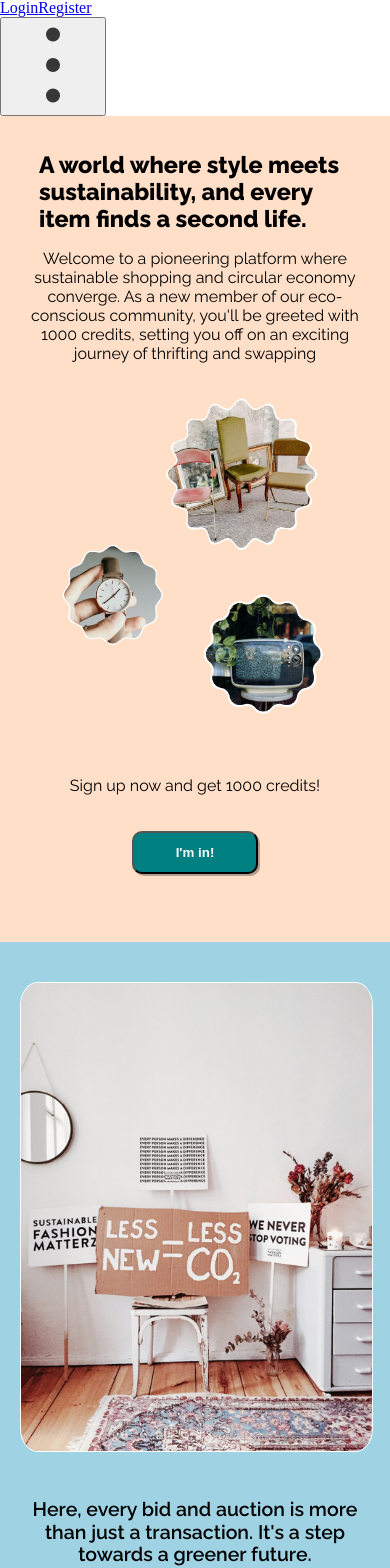
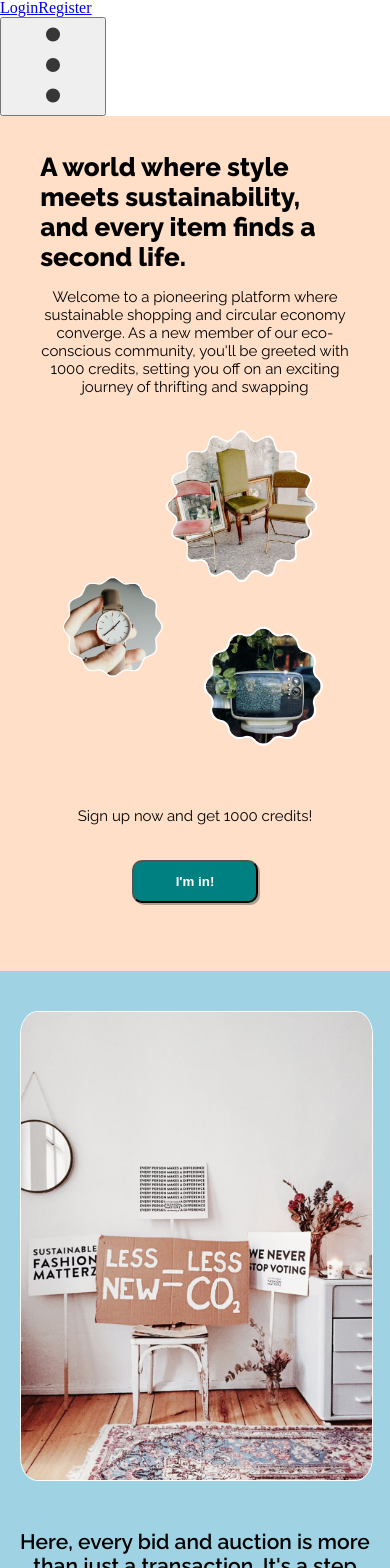
Before and after one commit to adakeita/goingonce, a React (Vite) app: page / in a window 390 px wide. Shown: the part 147-1715 px from the top of the page. Built offline with nearby package versions, Linux system fonts and the light colour scheme.

Commit message:
media for listingbtn

```diff
--- a/src/components/NewListingButton/listingbutton.css
+++ b/src/components/NewListingButton/listingbutton.css
@@ -22,3 +22,15 @@
     rotate: 5deg;
     transition: all 0.3s ease-in-out;
 }
+
+@media screen and (max-width: 640px) {
+    .listingbtn-container {
+        bottom: 2em;
+        right: 1em;
+    }
+
+    .listingbtn-image-container {
+        width: 100px;
+        height: 100px;
+    }
+}
--- a/src/index.css
+++ b/src/index.css
@@ -76,17 +76,17 @@ p {
 
 @media screen and (max-width: 640px) {
   h1 {
-    font-size: 6vw;
+    font-size: 26px;
     margin: 0.5em 0;
   }
   h2 {
-    font-size: 5vw;
+    font-size: 21px;
     margin: 1em 0;
   }
   h3 {
     font-size: 18px;
   }
   p {
-    font-size: 16px;
+    font-size: 15px;
   }
 }
```
